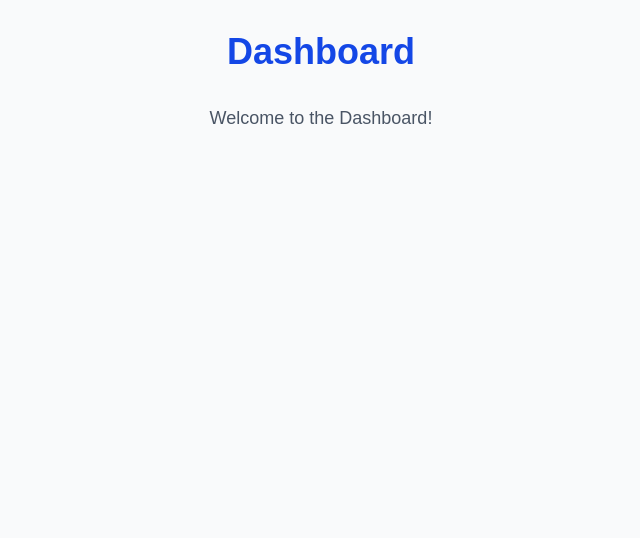
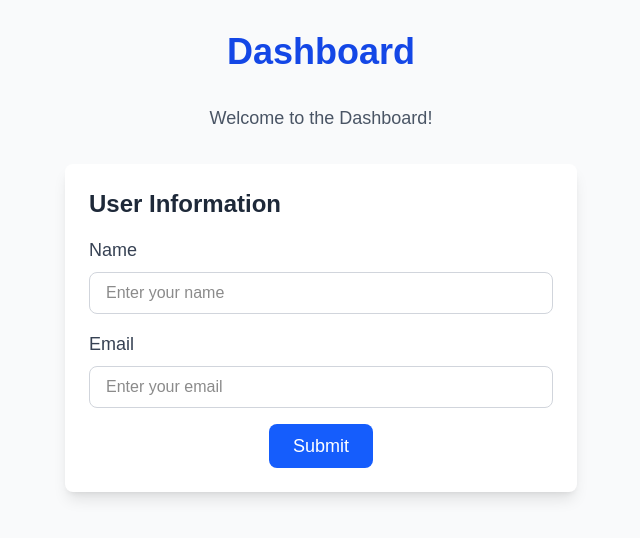
Before and after one commit to Na18422/building-management, a Next.js app: page /dashboard in a window 1280 px wide. Shown: the top 538 px of the page, without its empty margins (319-959 px from the left). Built offline with nearby package versions, Linux system fonts and the light colour scheme.

Commit message:
Update page.tsx

```diff
--- a/app/dashboard/page.tsx
+++ b/app/dashboard/page.tsx
@@ -1,10 +1,83 @@
-import React from "react";
+import React, { useState } from "react";
 
 const Dashboard = () => {
+  const [formData, setFormData] = useState({
+    name: "",
+    email: "",
+  });
+
+  const [submittedData, setSubmittedData] = useState<any>(null);
+
+  const handleInputChange = (e: React.ChangeEvent<HTMLInputElement>) => {
+    const { name, value } = e.target;
+    setFormData((prev) => ({
+      ...prev,
+      [name]: value,
+    }));
+  };
+
+  const handleSubmit = (e: React.FormEvent) => {
+    e.preventDefault();
+    setSubmittedData(formData);
+  };
+
   return (
     <div className="bg-gray-50 min-h-screen p-8">
       <h1 className="text-4xl font-bold text-center text-blue-700 mb-8">Dashboard</h1>
-      <p className="text-lg text-center text-gray-600">Welcome to the Dashboard!</p>
+      <p className="text-lg text-center text-gray-600 mb-8">Welcome to the Dashboard!</p>
+      <div className="max-w-lg mx-auto bg-white p-6 rounded-lg shadow-lg">
+        <h2 className="text-2xl font-semibold text-gray-800 mb-4">User Information</h2>
+        <form onSubmit={handleSubmit}>
+          <div className="mb-4">
+            <label htmlFor="name" className="block text-lg font-medium text-gray-700 mb-2">
+              Name
+            </label>
+            <input
+              type="text"
+              id="name"
+              name="name"
+              value={formData.name}
+              onChange={handleInputChange}
+              className="w-full px-4 py-2 border border-gray-300 rounded-lg focus:outline-none focus:ring-2 focus:ring-blue-500"
+              placeholder="Enter your name"
+              required
+            />
+          </div>
+
+          <div className="mb-4">
+            <label htmlFor="email" className="block text-lg font-medium text-gray-700 mb-2">
+              Email
+            </label>
+            <input
+              type="email"
+              id="email"
+              name="email"
+              value={formData.email}
+              onChange={handleInputChange}
+              className="w-full px-4 py-2 border border-gray-300 rounded-lg focus:outline-none focus:ring-2 focus:ring-blue-500"
+              placeholder="Enter your email"
+              required
+            />
+          </div>
+
+          <div className="text-center">
+            <button
+              type="submit"
+              className="bg-blue-600 text-white px-6 py-2 rounded-lg text-lg hover:bg-blue-700 transition duration-300"
+            >
+              Submit
+            </button>
+          </div>
+        </form>
+      </div>
+
+      {submittedData && (
+        <div className="mt-8 max-w-lg mx-auto bg-white p-6 rounded-lg shadow-lg">
+          <h2 className="text-2xl font-semibold text-gray-800 mb-4">Submitted Information</h2>
+          <p className="text-lg text-gray-600">Name: {submittedData.name}</p>
+          <p className="text-lg text-gray-600">Email: {submittedData.email}</p>
+        </div>
+      )}
     </div>
   );
 };
```
